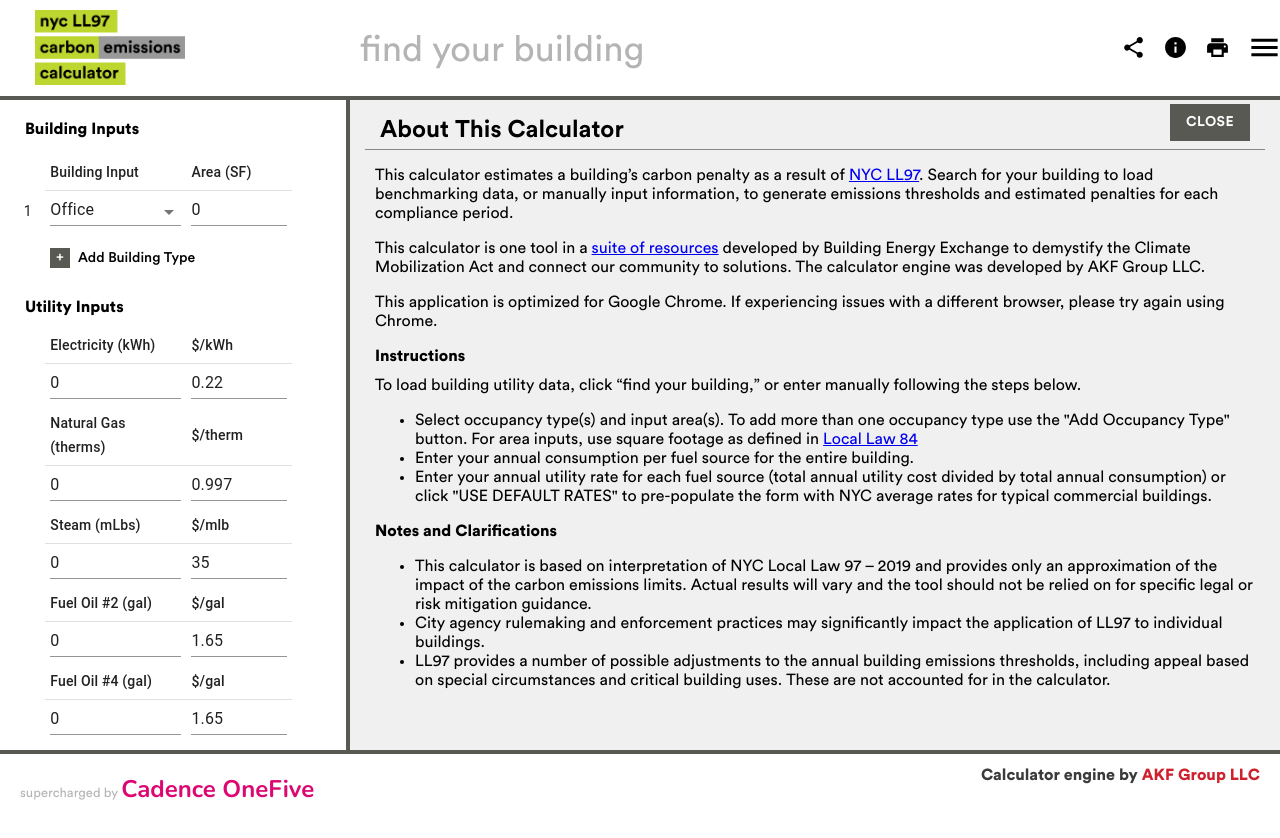
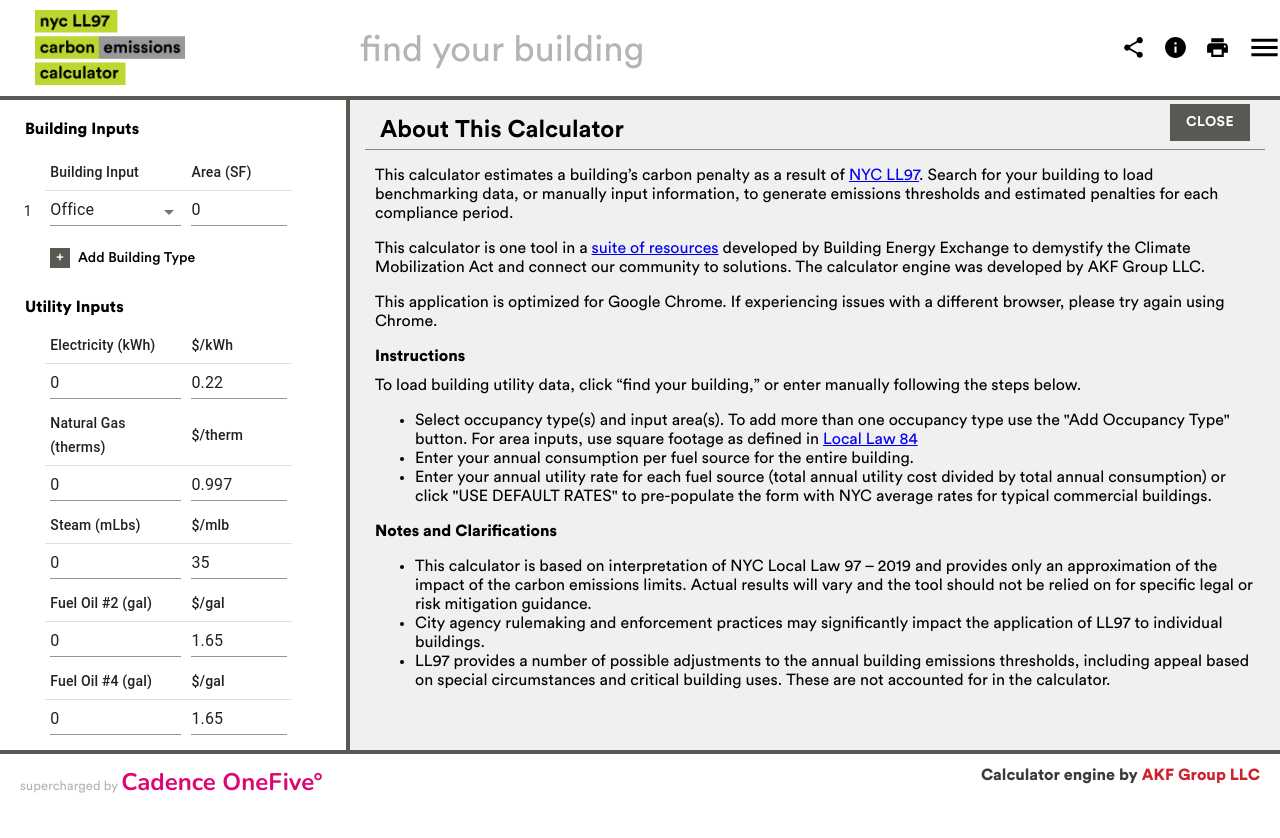
Before and after one commit to michaelsweeney/ll97-calculator-update, a React (Vite) app: page / in a window 1280 px wide. Shown: the top 838 px of the page. Built offline with nearby package versions, Linux system fonts and the light colour scheme.

Commit message:
fix: align footer text vertically, add degree sign to Cadence OneFive°

```diff
--- a/src/components/footer.tsx
+++ b/src/components/footer.tsx
@@ -13,7 +13,6 @@ const SuperchargedText = styled('div')`
   font-family: CircularStd-Book;
   font-size: 13px;
   color: rgb(180, 180, 180);
-  padding-top: 4px;
 `
 
 const Right = styled('div')`
@@ -35,7 +34,7 @@ const Left = styled('div')`
   padding-right: 10px;
   box-sizing: border-box;
   padding-left: 20px;
-  padding-top: 15px;
+  padding-top: 12px;
 `
 
 const Root = styled('div')`
@@ -49,7 +48,7 @@ const Footer = () => {
     <Root>
       <Left>
         <SuperchargedText>
-          supercharged by <C15Brand>Cadence OneFive</C15Brand>
+          supercharged by <C15Brand>Cadence OneFive°</C15Brand>
         </SuperchargedText>
       </Left>
       <Right>
```
